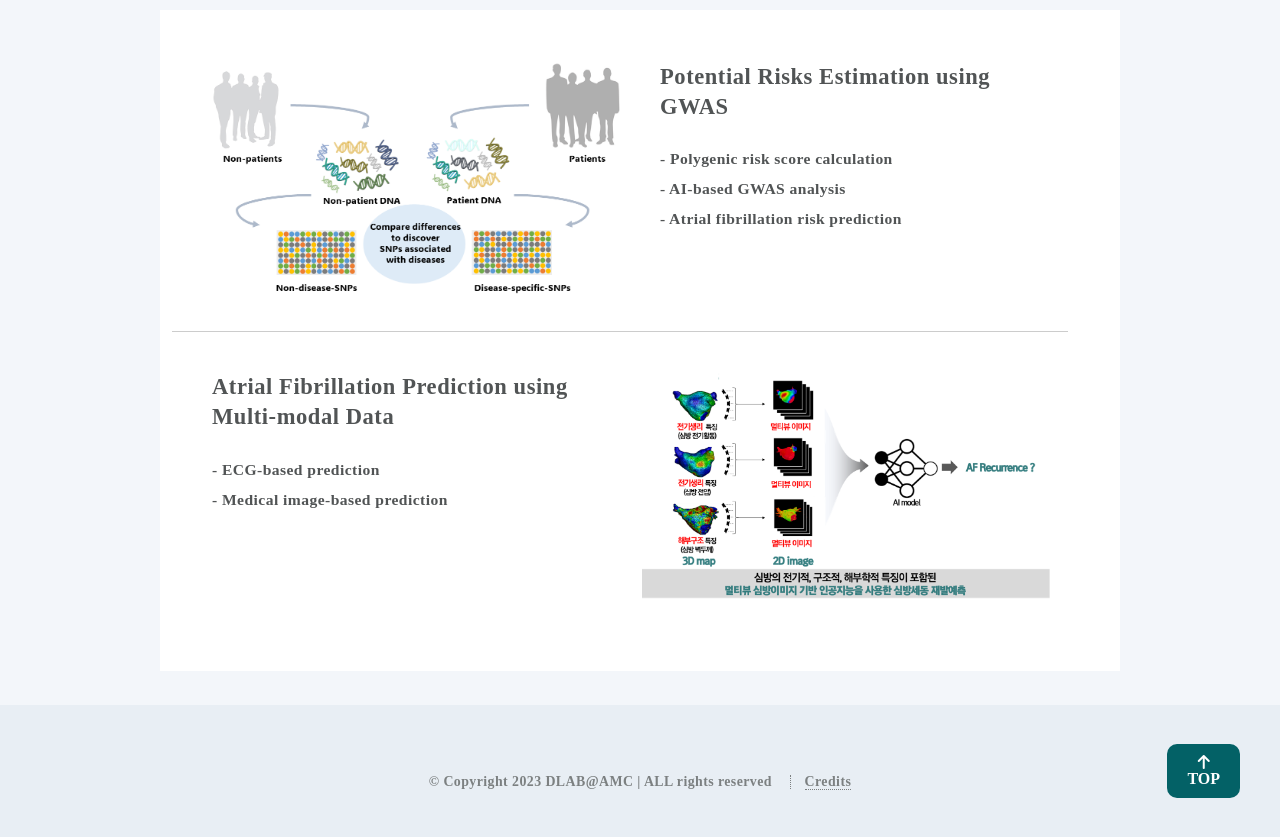
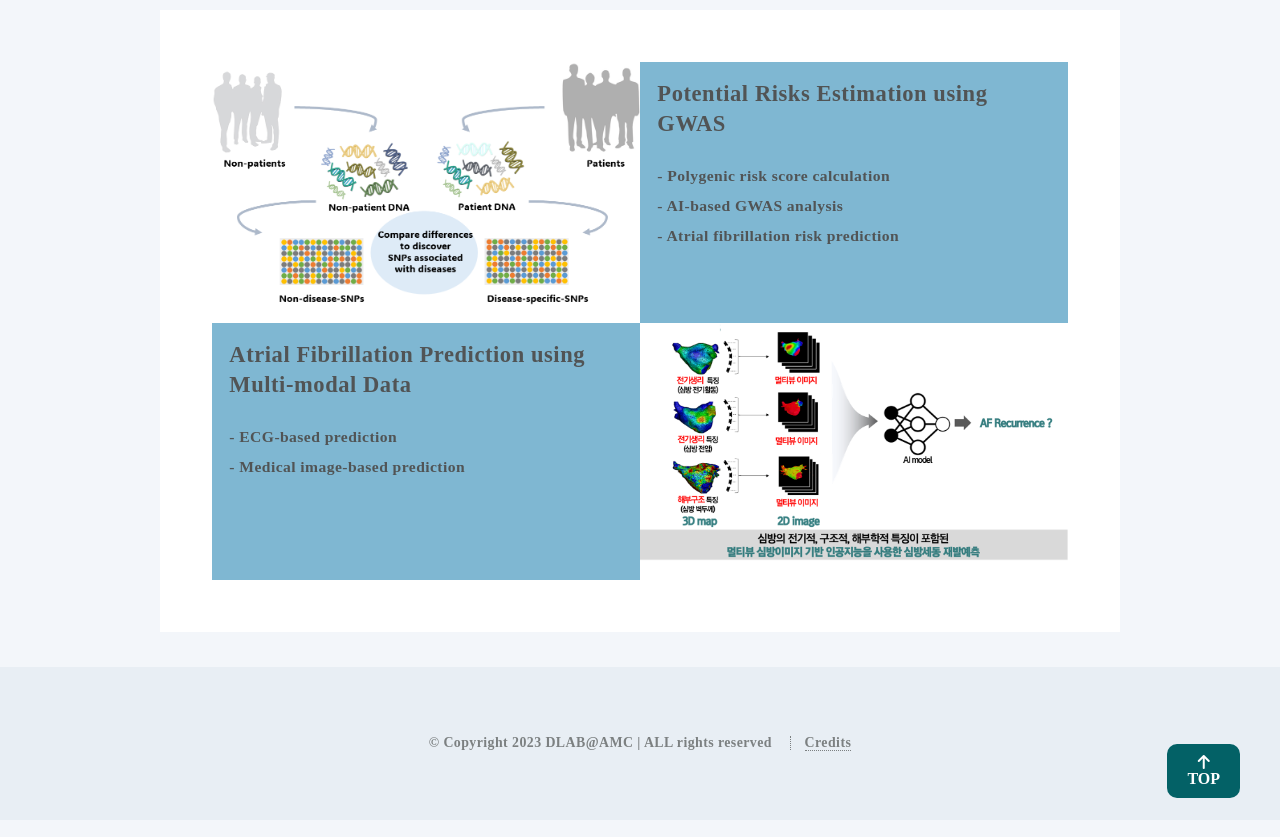
Before and after one commit to ydon1111/ydon1111.github.io, a Jekyll site: the page built from htmls/research/disease_prediction.html, in a window 1280 px wide and 1400 px high, scrolled down 628 px. Shown: the part 542-1379 px from the top of the window. Built offline with Jekyll 4.4.1, drawn with Linux system fonts in a browser that asks for light colours; nearby versions of some CDN libraries; some web fonts are replaced.

Commit message:
격자 테스트

```diff
--- a/htmls/research/disease_prediction.html
+++ b/htmls/research/disease_prediction.html
@@ -17,7 +17,7 @@ layout: default
 					<ul>
 						<li><a href="PPG_analysis.html" class="nav-link_re"><img src="/images/icons/PPGAnaylsis.png"
 									alt="">
-								<span ><br>PPG Analysis</a></li></span>
+								<span><br>PPG Analysis</a></li></span>
 					</ul>
 				</section>
 
@@ -25,7 +25,7 @@ layout: default
 					<ul>
 						<li><a href="disease_prediction.html" class="nav-link_re active"><img
 									src="/images/icons/DiseasePrediction.png" alt="">
-								<span ><br>Disease Prediction</a>
+								<span><br>Disease Prediction</a>
 						</li></span>
 					</ul>
 				</section>
@@ -34,21 +34,21 @@ layout: default
 					<ul>
 						<li><a href="heart_rhythm.html" class="nav-link_re"><img src="/images/icons/heart-rate.png"
 									alt="">
-								<span ><br>Heart Rhythm</a></li></span>
+								<span><br>Heart Rhythm</a></li></span>
 					</ul>
 				</section>
 
 				<section>
 					<ul>
 						<li><a href="pain.html" class="nav-link_re"><img src="/images/icons/headache.png" alt="">
-								<span ><br>Pain</a></li></span>
+								<span><br>Pain</a></li></span>
 					</ul>
 				</section>
 
 				<section>
 					<ul>
 						<li><a href="sleep.html" class="nav-link_re"><img src="/images/icons/smartwatch.png" alt="">
-								<span ><br>Sleep</a></li></span>
+								<span><br>Sleep</a></li></span>
 					</ul>
 				</section>
 
@@ -56,7 +56,7 @@ layout: default
 					<ul>
 						<li><a href="wearable_IoT_&_platform.html" class="nav-link_re"><img
 									src="/images/icons/WearableIOT.png" alt="">
-								<span ><br>Wearable IoT&Platform</a></li></span>
+								<span><br>Wearable IoT&Platform</a></li></span>
 					</ul>
 				</section>
 
@@ -64,7 +64,7 @@ layout: default
 					<ul>
 						<li><a href="biosignal_processing.html" class="nav-link_re"><img
 									src="/images/icons/monitoring.png" alt="">
-								<span ><br>Biosignal Processing</a></li></span>
+								<span><br>Biosignal Processing</a></li></span>
 					</ul>
 				</section>
 
@@ -74,14 +74,14 @@ layout: default
 					<ul>
 						<li><a href="therapeutics.html" class="nav-link_re"><img src="/images/icons/Therapeutics.png"
 									alt="">
-								<span ><br>Therapeutics</a></li></span>
+								<span><br>Therapeutics</a></li></span>
 					</ul>
 				</section>
 
 				<section class="nav-item">
 					<ul>
 						<li><a href="lab_test.html" class="nav-link_re"><img src="/images/icons/LabTest.png" alt="">
-								<span ><br>Lab Tests</a>
+								<span><br>Lab Tests</a>
 						</li></span>
 					</ul>
 				</section>
@@ -115,11 +115,55 @@ layout: default
 		</section>
 
 
+		<style>
+			.cutstom-row {
+				display: grid;
+				grid-template-columns: repeat(2, 1fr);
+				/* gap: 20px; */
+				/* Adjust the gap as needed */
+			}
+
+			.image-container,
+			.content-container {
+				width: 100%;
+				height: 100%;
+				box-sizing: border-box;
+				display: flex;
+				flex-direction: column;
+			}
+
+			.image-container {
+				position: relative;
+				overflow: hidden;
+			}
+
+			.image-container img {
+				width: 100%;
+				height: auto;
+			}
+
+			.lefty {
+				padding: 1em;
+				background-color: #7fb7d2;
+				flex: 1;
+			}
+
+			.custom-border {
+				width: 2px;
+				background-color: #ccc;
+				height: 100%;
+			}
+
+
+		</style>
+
+
 		<section class="wrapper style4 container special">
-			<div class="row">
+
+			<div class="cutstom-row">
 				<div class="image-container">
 					<a class="image featured"><img src="/images/research/CARDIOVASCULAR HEALTH ASSESSMENT/GWAS.png"
-							alt=""   height="100%"></a>
+							alt="" height="100%"></a>
 				</div>
 
 				<div class="content-container">
@@ -135,12 +179,12 @@ layout: default
 						</p>
 					</div>
 				</div>
-				<div class="custom-border"></div>
+
 			</div>
 
 
 
-			<div class="row">
+			<div class="cutstom-row">
 				<div class="content-container">
 					<div class="lefty">
 						<header>
@@ -157,7 +201,7 @@ layout: default
 				<div class="image-container">
 					<a class="image featured"><img
 							src="/images/research/CARDIOVASCULAR HEALTH ASSESSMENT/1/Recurrence AF prediction based on Heterogeneous data.png"
-							alt=""   height="100%"></a>
+							alt="" height="100%"></a>
 				</div>
 			</div>
 
```
Also changed, not shown: htmls/research/heart_rhythm.html (+65 -14 lines), css/style.css (line endings or trailing spaces).
